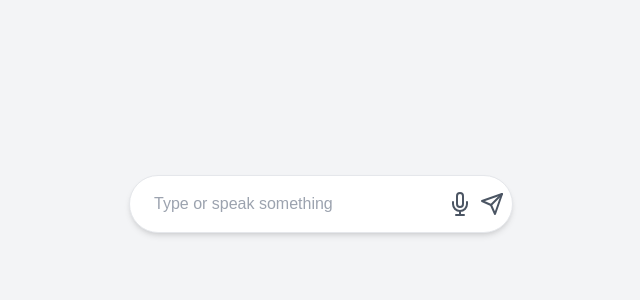
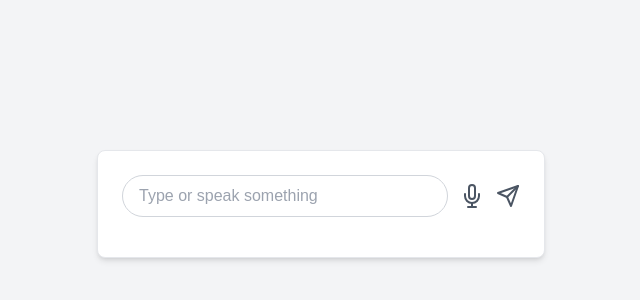
Before and after one commit to giridhar1105/Voice-text, a Next.js app in the folder client/: page / in a window 1280 px wide. Shown: the part 196-496 px from the top of the page, without its empty margins (319-959 px from the left). Built offline with nearby package versions, Linux system fonts and the light colour scheme.

Commit message:
fixed giri server code   :zap:

```diff
--- a/client/app/page.js
+++ b/client/app/page.js
@@ -7,8 +7,9 @@ export default function Home() {
   const [searchText, setSearchText] = useState("");
   const [isListening, setIsListening] = useState(false);
   const [recognition, setRecognition] = useState(null);
-  const [aiResponse, setAiResponse] = useState("");
+  const [aiResponse, setAiResponse] = useState([]);
   const [loading, setLoading] = useState(false);
+  const [error, setError] = useState("");  // To handle error messages
 
   useEffect(() => {
     if (typeof window !== "undefined") {
@@ -61,9 +62,9 @@ export default function Home() {
     };
 
     setLoading(true);
+    setError(""); // Reset previous errors
 
     try {
-      // Update the endpoint to match the backend route '/gemini-1.5-flash'
       const response = await fetch("http://localhost:5000/gemini-1.5-flash", {
         method: "POST",
         headers: {
@@ -75,47 +76,60 @@ export default function Home() {
       const data = await response.json();
 
       if (response.ok) {
-        setAiResponse(data.aiResponse);
+        // Split the AI response into individual lines and store it as an array
+        setAiResponse(data.aiResponse.split("\n").map(line => line.trim()));
       } else {
-        setAiResponse("Error: Could not process your request.");
+        setError("Error: Could not process your request.");
       }
     } catch (error) {
-      setAiResponse("Error: Unable to reach the server.");
+      setError("Error: Unable to reach the server.");
     } finally {
       setLoading(false);
     }
   };
 
   return (
-    <div className="flex justify-center items-center min-h-screen bg-gray-100">
-      <div className="flex items-center bg-white border rounded-full shadow-md p-2 w-96">
+    <div className="flex justify-center items-center min-h-screen bg-gray-100 py-6 px-4">
+      <div className="flex flex-col items-center w-full max-w-md bg-white border rounded-lg shadow-md p-6">
+        <div className="flex items-center w-full mb-4">
           <input
             type="text"
             placeholder="Type or speak something"
             value={searchText}
             onChange={(e) => setSearchText(e.target.value)}
-          className="flex-grow px-4 py-2 text-gray-700 rounded-full focus:outline-none"
+            className="flex-grow px-4 py-2 text-gray-700 rounded-full focus:outline-none border border-gray-300"
           />
-        <button onClick={handleMicClick} className="text-gray-600 ml-2">
-          <FiMic size={24} className={isListening ? "text-green-500" : ""} />
+          <button onClick={handleMicClick} className="text-gray-600 ml-3">
+            <FiMic size={24} className={isListening ? "text-green-500" : "text-gray-600"} />
           </button>
-        <button onClick={handleSendClick} className="text-gray-600 ml-2">
+          <button onClick={handleSendClick} className="text-gray-600 ml-3">
             <FiSend size={24} />
           </button>
         </div>
 
         {loading && (
-        <div className="mt-4 p-4 bg-white border rounded-md shadow-md">
-          <p>Loading...</p>
+          <div className="mt-4 p-4 bg-blue-100 border border-blue-300 rounded-md shadow-md">
+            <p className="text-blue-600">Loading...</p>
           </div>
         )}
 
-      {aiResponse && (
-        <div className="mt-4 p-4 bg-white border rounded-md shadow-md">
-          <h3 className="font-bold text-xl text-blue-200">AI Response:</h3>
-          <pre className="text-gray-700">{JSON.stringify(aiResponse, null, 2)}</pre>
+        {error && (
+          <div className="mt-4 p-4 bg-red-100 border border-red-300 rounded-md shadow-md">
+            <p className="text-red-600">{error}</p>
+          </div>
+        )}
+
+        {aiResponse.length > 0 && !loading && (
+          <div className="mt-4 p-4 bg-white border rounded-md shadow-md w-full">
+            <h3 className="font-bold text-xl text-blue-500">AI Response:</h3>
+            <div className="text-gray-700">
+              {aiResponse.map((line, index) => (
+                <pre key={index} className="whitespace-pre-wrap break-words">{line}</pre>
+              ))}
+            </div>
           </div>
         )}
       </div>
+    </div>
   );
 }
```
Also changed, not shown: 1 other file (tests, documents, lock files or other folders). Lines whose indentation alone changed are shown as unchanged.
